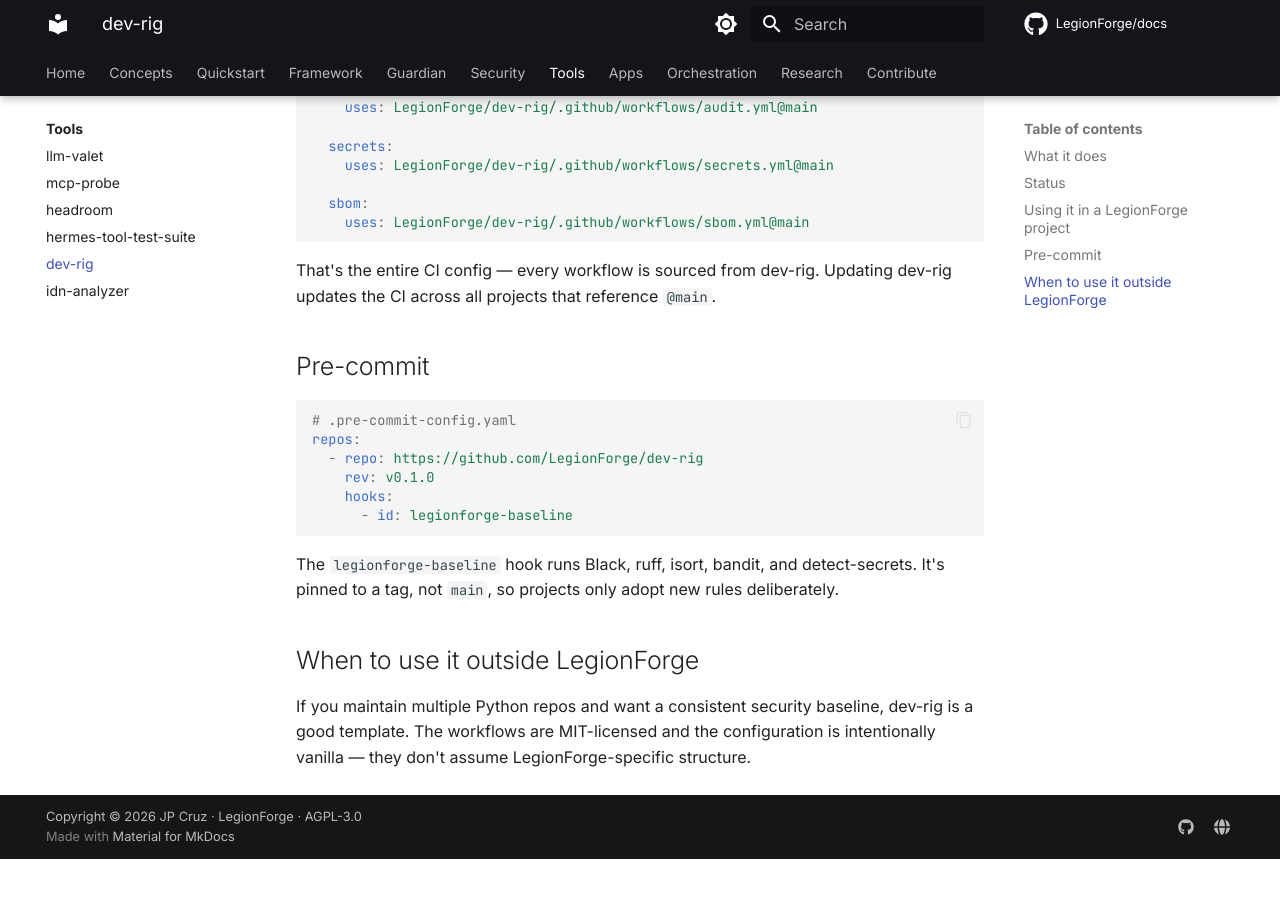
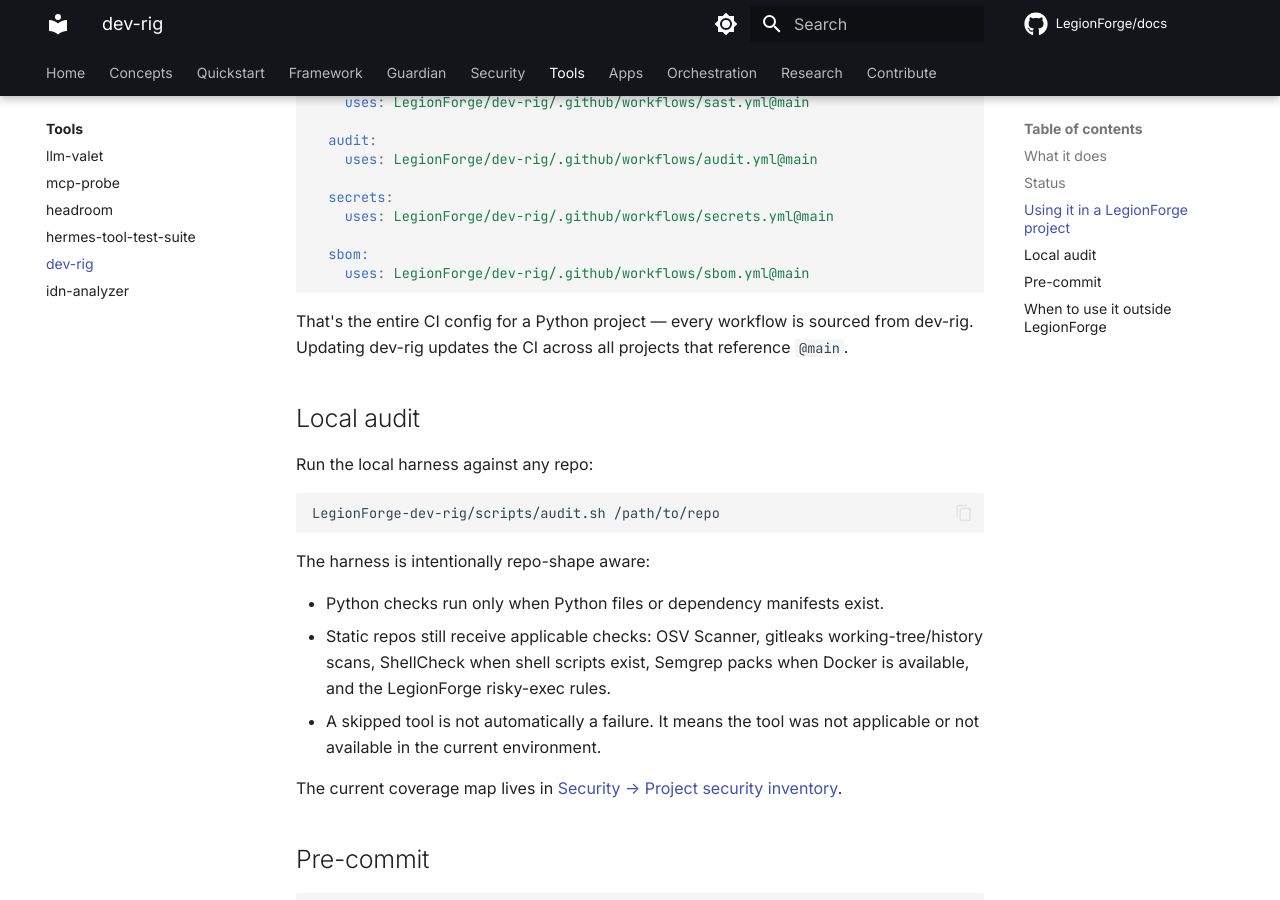
Before and after one commit to LegionForge/docs, an MkDocs documentation site: the page built from docs/tools/dev-rig.md, in a window 1280 px wide and 900 px high, scrolled down 1230 px. Built offline with MkDocs 1.6.1 and Material for MkDocs 9.7.7, drawn with Linux system fonts in a browser that asks for light colours; comment, search, counter and statistics services are not loaded; before the commit the page ends 2089 px from its top, so only the background shows below that; some of the changed text lies outside the part shown.

Commit message:
Add project security inventory

````diff
--- a/docs/tools/dev-rig.md
+++ b/docs/tools/dev-rig.md
@@ -6,13 +6,13 @@
 
 ## What it does
 
-dev-rig is the **shared CI/CD substrate** used across every LegionForge repo. It provides:
+dev-rig is the **shared CI/CD substrate** used across LegionForge repos. It provides:
 
 - **Reusable GitHub Actions workflows** — lint, test, SAST, dependency audit, secrets scan, SBOM generation, container scan (Trivy)
-- **Pre-commit configuration** — Black, isort, ruff, mypy, bandit, detect-secrets
-- **Audit harness** — Bandit + pip-audit + URI scrubbing, runnable as a single make target
+- **Pre-commit configuration** — ruff, mypy, bandit, ShellCheck, OSV Scanner, and gitleaks
+- **Audit harness** — Python checks when applicable, OSV Scanner, gitleaks, ShellCheck, Semgrep packs, and LegionForge risky-exec rules
 
-The goal is that every project under the LegionForge org has the same security/quality baseline without copy-pasting workflow files between repos.
+The goal is that every project under the LegionForge org has a clear security/quality baseline without copy-pasting workflow files between repos.
 
 ## Status
 
@@ -52,7 +52,23 @@ jobs:
     uses: LegionForge/dev-rig/.github/workflows/sbom.yml@main
 ```
 
-That's the entire CI config — every workflow is sourced from dev-rig. Updating dev-rig updates the CI across all projects that reference `@main`.
+That's the entire CI config for a Python project — every workflow is sourced from dev-rig. Updating dev-rig updates the CI across all projects that reference `@main`.
+
+## Local audit
+
+Run the local harness against any repo:
+
+```bash
+LegionForge-dev-rig/scripts/audit.sh /path/to/repo
+```
+
+The harness is intentionally repo-shape aware:
+
+- Python checks run only when Python files or dependency manifests exist.
+- Static repos still receive applicable checks: OSV Scanner, gitleaks working-tree/history scans, ShellCheck when shell scripts exist, Semgrep packs when Docker is available, and the LegionForge risky-exec rules.
+- A skipped tool is not automatically a failure. It means the tool was not applicable or not available in the current environment.
+
+The current coverage map lives in [Security → Project security inventory](../security/project-inventory.md).
 
 ## Pre-commit
 
--- a/mkdocs.yml
+++ b/mkdocs.yml
@@ -123,6 +123,7 @@ nav:
       - Threat Model: security/threat-model.md
       - Differentiators: security/differentiators.md
       - OpenClaw incident analysis: security/openclaw-incident.md
+      - Project security inventory: security/project-inventory.md
   - Tools:
       - tools/index.md
       - llm-valet: tools/llm-valet.md
--- a/requirements.txt
+++ b/requirements.txt
@@ -1,3 +1,4 @@
 mkdocs>=1.6
 mkdocs-material>=9.5
 pymdown-extensions>=10.7
+idna>=3.15
````
Also changed, not shown: docs/index.md (+1 -0 lines), docs/security/index.md (+5 -0 lines), docs/security/project-inventory.md (added, +63 -0 lines).
